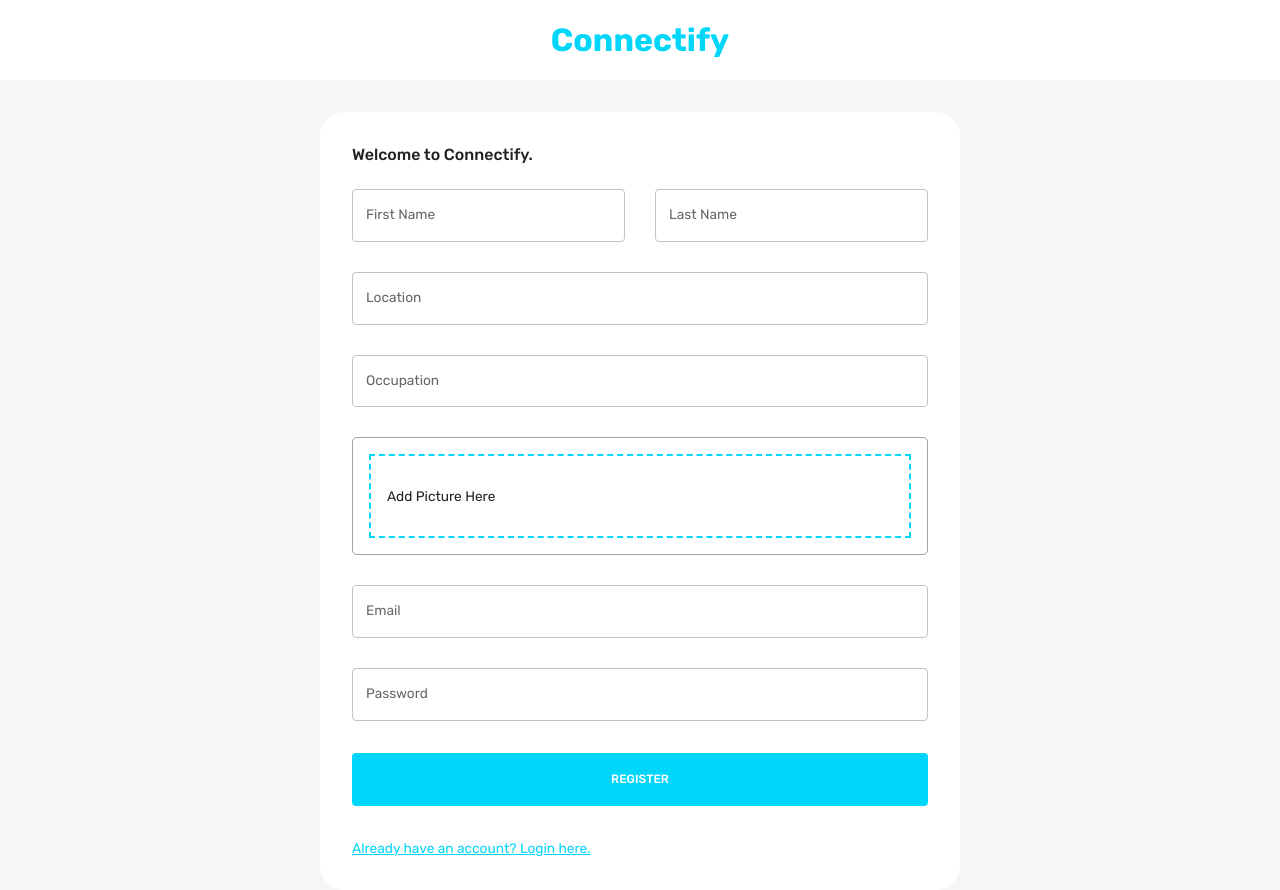
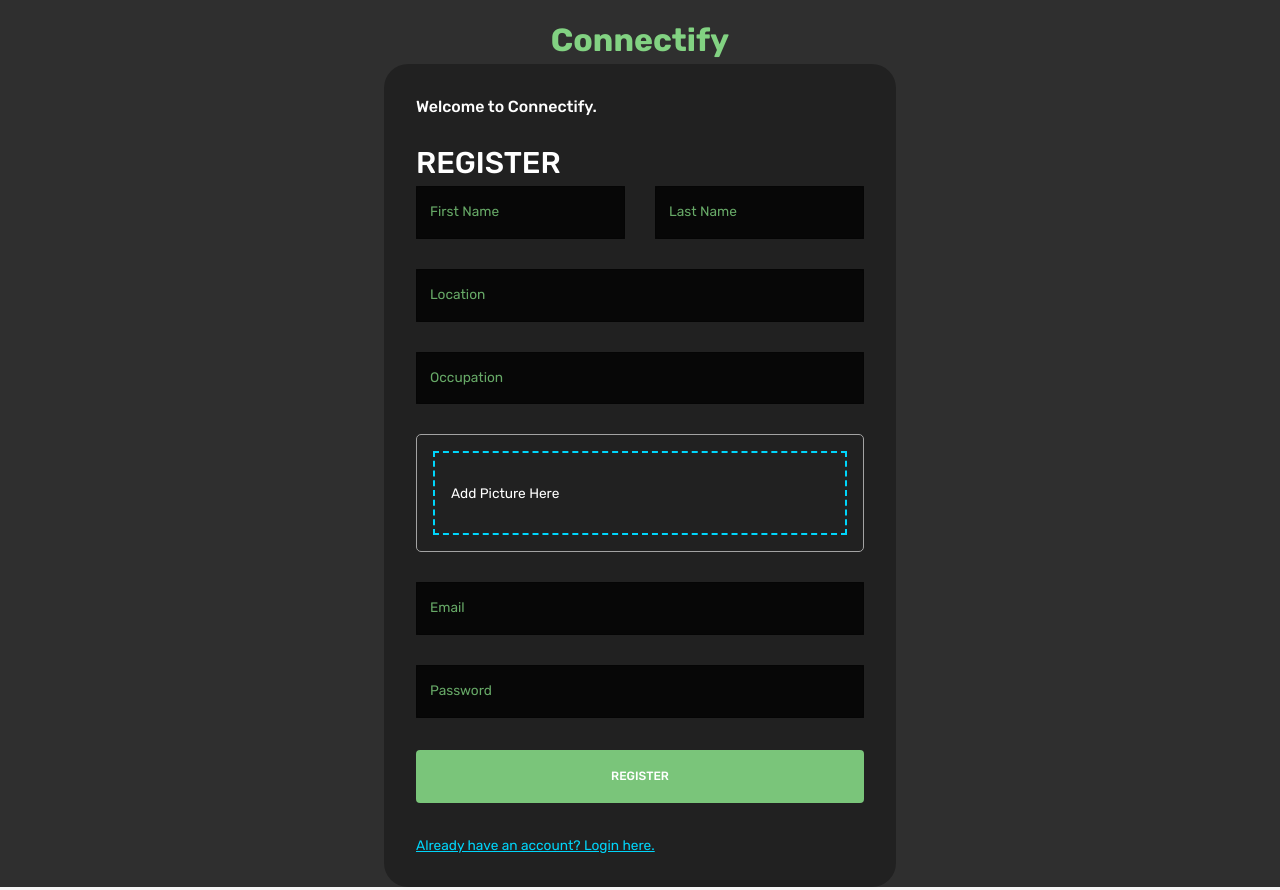
Before and after one commit to AyushTripathi1010/Connectify, a React (Create React App) app in the folder client/: page / in a window 1280 px wide. Both pictures are taken after a click on the element "Don't have an account? Sign Up here.". Built offline with nearby package versions, Linux system fonts and the light colour scheme.

Commit message:
done some changes

```diff
--- a/client/src/scenes/loginPage/Form.jsx
+++ b/client/src/scenes/loginPage/Form.jsx
@@ -15,6 +15,7 @@ import { useDispatch } from "react-redux";
 import { setLogin } from "state";
 import Dropzone from "react-dropzone";
 import FlexBetween from "components/FlexBetween";
+
 
 const registerSchema = yup.object().shape({
   firstName: yup.string().required("required"),
@@ -103,6 +104,13 @@ const Form = () => {
   };
 
   return (
+    <>
+      <Box
+        fontSize="30px"
+        fontWeight="500"
+
+      >{isLogin ? "SignIn" : "REGISTER"}
+      </Box>
       <Formik
         onSubmit={handleFormSubmit}
         initialValues={isLogin ? initialValuesLogin : initialValuesRegister}
@@ -135,11 +143,18 @@ const Form = () => {
                     onChange={handleChange}
                     value={values.firstName}
                     name="firstName"
+
                     error={
                       Boolean(touched.firstName) && Boolean(errors.firstName)
                     }
                     helperText={touched.firstName && errors.firstName}
-                  sx={{ gridColumn: "span 2" }}
+                    InputLabelProps={{
+                      sx: {
+                        color: 'rgba(144, 238, 144, 0.7)', // set the label color to red
+
+                      },
+                    }}
+                    sx={{ gridColumn: "span 2", backgroundColor:'rgba(0,0,0,0.8)'}}
                   />
                   <TextField
                     label="Last Name"
@@ -149,7 +164,16 @@ const Form = () => {
                     name="lastName"
                     error={Boolean(touched.lastName) && Boolean(errors.lastName)}
                     helperText={touched.lastName && errors.lastName}
-                  sx={{ gridColumn: "span 2" }}
+                    InputLabelProps={{
+                      sx: {
+                        color: 'rgba(144, 238, 144, 0.7)', // set the label color to red
+
+                      },
+                    }}
+                    sx={{ gridColumn: "span 2" ,
+
+                          backgroundColor:'rgba(0,0,0,0.8)'
+                       }}
                   />
                   <TextField
                     label="Location"
@@ -159,7 +183,12 @@ const Form = () => {
                     name="location"
                     error={Boolean(touched.location) && Boolean(errors.location)}
                     helperText={touched.location && errors.location}
-                  sx={{ gridColumn: "span 4" }}
+                    sx={{ gridColumn: "span 4",backgroundColor:'rgba(0,0,0,0.8)' }}
+                    InputLabelProps={{
+                      sx: {
+                        color: 'rgba(144, 238, 144, 0.7)', // set the label color to red
+                      },
+                    }}
                   />
                   <TextField
                     label="Occupation"
@@ -171,7 +200,12 @@ const Form = () => {
                       Boolean(touched.occupation) && Boolean(errors.occupation)
                     }
                     helperText={touched.occupation && errors.occupation}
-                  sx={{ gridColumn: "span 4" }}
+                    sx={{ gridColumn: "span 4", backgroundColor:'rgba(0,0,0,0.8)' }}
+                    InputLabelProps={{
+                      sx: {
+                        color: 'rgba(144, 238, 144, 0.7)', // set the label color to red
+                      },
+                    }}
                   />
                   <Box
                     gridColumn="span 4"
@@ -217,7 +251,12 @@ const Form = () => {
                 name="email"
                 error={Boolean(touched.email) && Boolean(errors.email)}
                 helperText={touched.email && errors.email}
-              sx={{ gridColumn: "span 4" }}
+                sx={{ gridColumn: "span 4", backgroundColor:'rgba(0,0,0,0.8)' }}
+                InputLabelProps={{
+                  sx: {
+                    color: 'rgba(144, 238, 144, 0.7)', // set the label color to red
+                  },
+                }}
               />
               <TextField
                 label="Password"
@@ -228,7 +267,12 @@ const Form = () => {
                 name="password"
                 error={Boolean(touched.password) && Boolean(errors.password)}
                 helperText={touched.password && errors.password}
-              sx={{ gridColumn: "span 4" }}
+                sx={{ gridColumn: "span 4", backgroundColor:'rgba(0,0,0,0.8)' }}
+                InputLabelProps={{
+                  sx: {
+                    color: 'rgba(144, 238, 144, 0.7)', // set the label color to red
+                  },
+                }}
               />
             </Box>
 
@@ -240,9 +284,10 @@ const Form = () => {
                 sx={{
                   m: "2rem 0",
                   p: "1rem",
-                backgroundColor: palette.primary.main,
+                  // backgroundColor: palette.primary.main,
+                  backgroundColor: 'rgba(144, 238, 144, 0.8)',
                   color: palette.background.alt,
-                "&:hover": { color: palette.primary.main },
+                  "&:hover": { backgroundColor: 'rgb(144, 238, 144)' },
                 }}
               >
                 {isLogin ? "LOGIN" : "REGISTER"}
@@ -262,13 +307,16 @@ const Form = () => {
                 }}
               >
                 {isLogin
-                ? "Don't have an account? Sign Up here."
-                : "Already have an account? Login here."}
+                  ? <Box>Don't have an account? Sign Up here.</Box>
+                  : <Box>Already have an account? Login here.</Box>
+                  }
               </Typography>
             </Box>
           </form>
         )}
       </Formik>
+    </>
+
   );
 };
 
--- a/client/src/scenes/loginPage/index.jsx
+++ b/client/src/scenes/loginPage/index.jsx
@@ -1,28 +1,61 @@
 import { Box, Typography, useTheme, useMediaQuery } from "@mui/material";
 import Form from "./Form";
-
+// import BackgroundImage from '../../../public/assets/Home_page_Image.jpg'
 const LoginPage = () => {
   const theme = useTheme();
   const isNonMobileScreens = useMediaQuery("(min-width: 1000px)");
   return (
-    <Box>
+    <Box sx={{
+      position: 'relative', minHeight: '100vh', width: '100%',
+      backgroundImage: 'url("http://localhost:3001/assets/bgImage.jpg")',
+      backgroundSize: 'cover',
+      backgroundPosition: 'center',
+      width: '100%',
+
+    }}>
       <Box
-        width="100%"
-        backgroundColor={theme.palette.background.alt}
-        p="1rem 6%"
-        textAlign="center"
+        sx={{
+          position: 'absolute',
+          top: 0,
+          left: 0,
+          backgroundColor: 'rgba(0, 0, 0, 0.7)',
+          width: '100%',
+          height: '100%',
+          zIndex: '1'
+        }}
+      />
+      <Box
+        p='1rem 6%'
+        sx={{
+          width: '100%',
+          // backgroundColor={theme.palette.background.alt}
+          backgroundColor: 'transparent',
+
+          position: 'relative',
+          textAlign: 'center'
+        }}
       >
-        <Typography fontWeight="bold" fontSize="32px" color="primary">
+        <Typography sx={{
+          position: 'absolute', fontWeight: 'bold', fontSize: '32px', color: 'rgba(144, 238, 144, 0.85)', zIndex: '10', position: 'absolute',
+          left: '50%',
+          transform: 'translateX(-50%)',
+          textAlign: 'center',
+
+        }}>
           Connectify
         </Typography>
       </Box>
 
       <Box
-        width={isNonMobileScreens ? "50%" : "93%"}
+        width={isNonMobileScreens ? "40%" : "90%"}
         p="2rem"
         m="2rem auto"
         borderRadius="1.5rem"
-        backgroundColor={theme.palette.background.alt}
+        // backgroundColor={theme.palette.background.alt}
+        backgroundColor="rgba(0,0,0,0.3)"
+        position="relative"
+        zIndex="10"
+        color="white"
       >
         <Typography fontWeight="500" variant="h5" sx={{ mb: "1.5rem" }}>
           Welcome to Connectify.
--- a/client/src/scenes/widgets/AdvertWidget.jsx
+++ b/client/src/scenes/widgets/AdvertWidget.jsx
@@ -20,16 +20,15 @@ const AdvertWidget = () => {
         width="100%"
         height="auto"
         alt="advert"
-        src="http://localhost:3001/assets/info4.jpeg"
+        src="http://localhost:3001/assets/info2.jpeg"
         style={{ borderRadius: "0.75rem", margin: "0.75rem 0" }}
       />
       <FlexBetween>
-        <Typography color={main}>MikaCosmetics</Typography>
-        <Typography color={medium}>mikacosmetics.com</Typography>
+        <Typography color={main}>Introducing KFC's BOLD Burger</Typography>
+        <Typography color={medium}>kfcBurger.com</Typography>
       </FlexBetween>
       <Typography color={medium} m="0.5rem 0">
-        Your pathway to stunning and immaculate beauty and made sure your skin
-        is exfoliating skin and shining like light.
+        Get ready for a finger-licking good time with KFC's juicy and flavorful burgers! Satisfaction guaranteed with every bite.
       </Typography>
     </WidgetWrapper>
   );
```
Also changed, not shown: 2 other files (tests, documents, lock files or other folders). Lines whose indentation alone changed are shown as unchanged.
